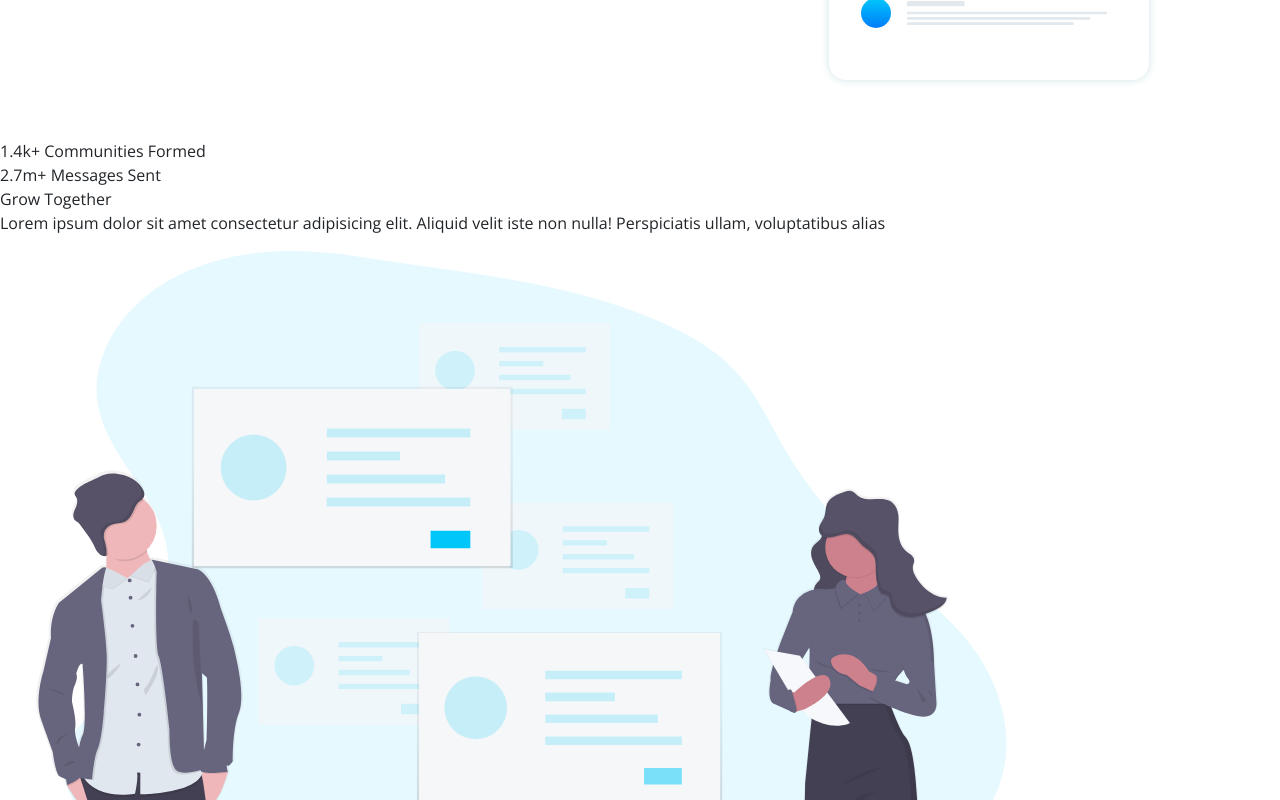
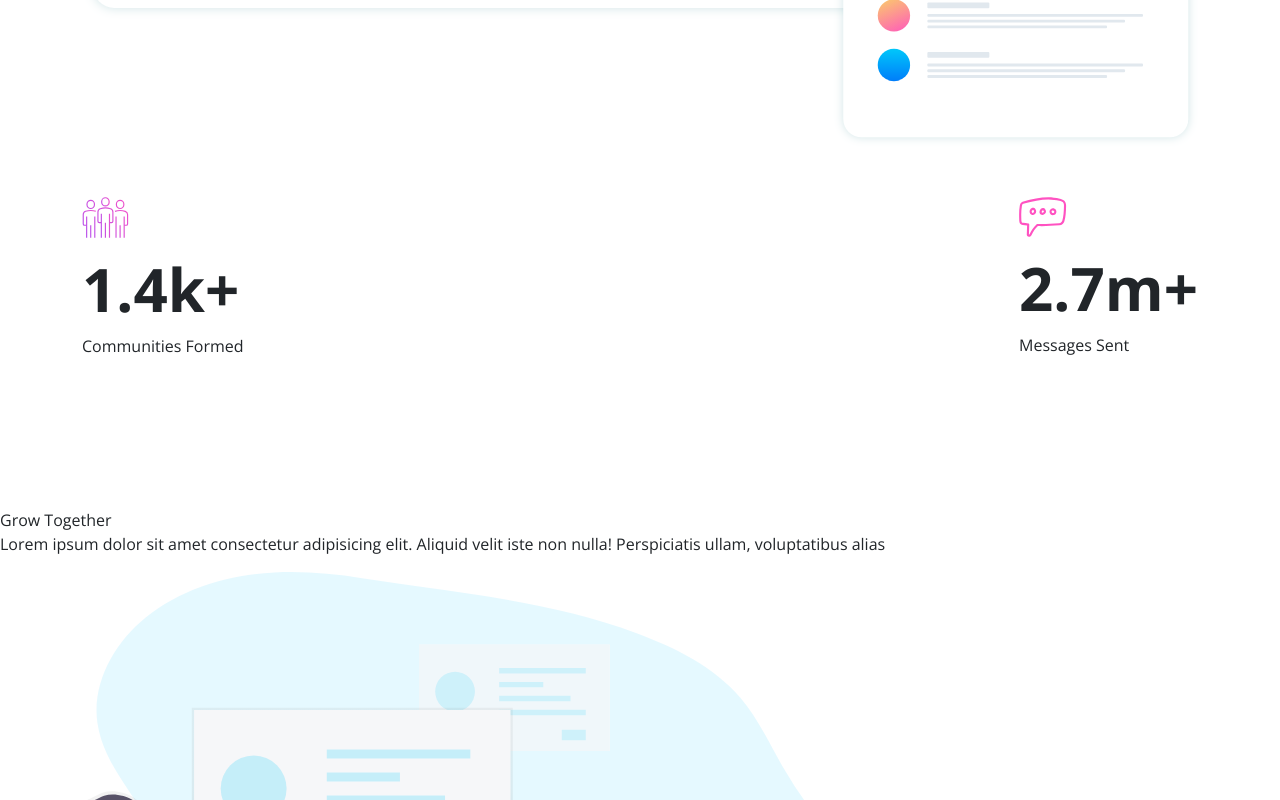
Before and after one commit to mehmetbacik/Huddle-Landing-Page, a plain HTML site: page public/index.html in a window 1280 px wide. Shown: the part 1191-1991 px from the top of the page. Drawn offline with nearby package versions, Linux system fonts and the light colour scheme; files whose address does not match are found by name.

Commit message:
Update
Updated index page

```diff
--- a/assets/scss/style.scss
+++ b/assets/scss/style.scss
@@ -36,6 +36,7 @@ body {
     main {
         #section-one {
             margin-top: 150px;
+            margin-bottom: 150px;
             .content {
                 text-align: center;
                 margin-top: 20px;
@@ -64,6 +65,45 @@ body {
                 text-align: center;
                 margin-top: 20px;
                 margin-bottom: 50px;
+                img {
+                    width: 100%;
+                }
+            }
+            .values {
+                display: flex;
+                align-items: center;
+                justify-content: space-between;
+                .communities  {
+                    display: flex;
+                    flex-direction: column;
+                    align-items: flex-start;
+                    justify-content: center;
+                    &::before {
+                        content: url(/assets/img/icon-communities.svg);
+                    }
+                    span {
+                        &:first-child {
+                            font-size: 60px;
+                            font-weight: bold;
+                        }
+                    }
+                }
+                .messages {
+                    display: flex;
+                    flex-direction: column;
+                    align-items: flex-start;
+                    justify-content: center;
+                    &::before {
+                        content: url(/assets/img/icon-messages.svg);
+                    }
+                    span {
+                        &:first-child {
+                            font-size: 60px;
+                            font-weight: bold;
+                        }
+                    }
+                }
+
             }
         }
     }
--- a/public/index.html
+++ b/public/index.html
@@ -15,7 +15,7 @@
 <body>
     <header>
         <nav class="navbar navbar-expand-lg">
-            <div class="container">
+            <div class="container-fluid px-5">
                 <div class="w-100 d-block d-lg-flex justify-content-between" id="navarea">
                     <a class="navbar-brand" href="#"><img src="/assets/img/logo.svg"></a>
                     <a href="#" class="btn btn-outline-danger">Try It Free</a>
@@ -24,7 +24,7 @@
         </nav>
     </header>
     <main>
-        <section id="section-one">
+        <section class="container" id="section-one">
             <div class="content">
                 <h1>Build The Community Your Fans Will Love</h1>
                 <p>Huddle re-imagines the way we build communities. You have a <br>voice, but so does your audience. Create connections with your <br>users as you engage in genuine discussion.</p>
@@ -33,12 +33,12 @@
             <div class="image">
                 <img src="/assets/img/screen-mockups.svg" alt="Image Alt">
             </div>
-            <div>
-                <div>
+            <div class="values">
+                <div class="communities">
                     <span>1.4k+</span>
                     <span>Communities Formed</span>
                 </div>
-                <div>
+                <div class="messages">
                     <span>2.7m+</span>
                     <span>Messages Sent</span>
                 </div>
```
Also changed, not shown: assets/css/style.css, 1 other file.
